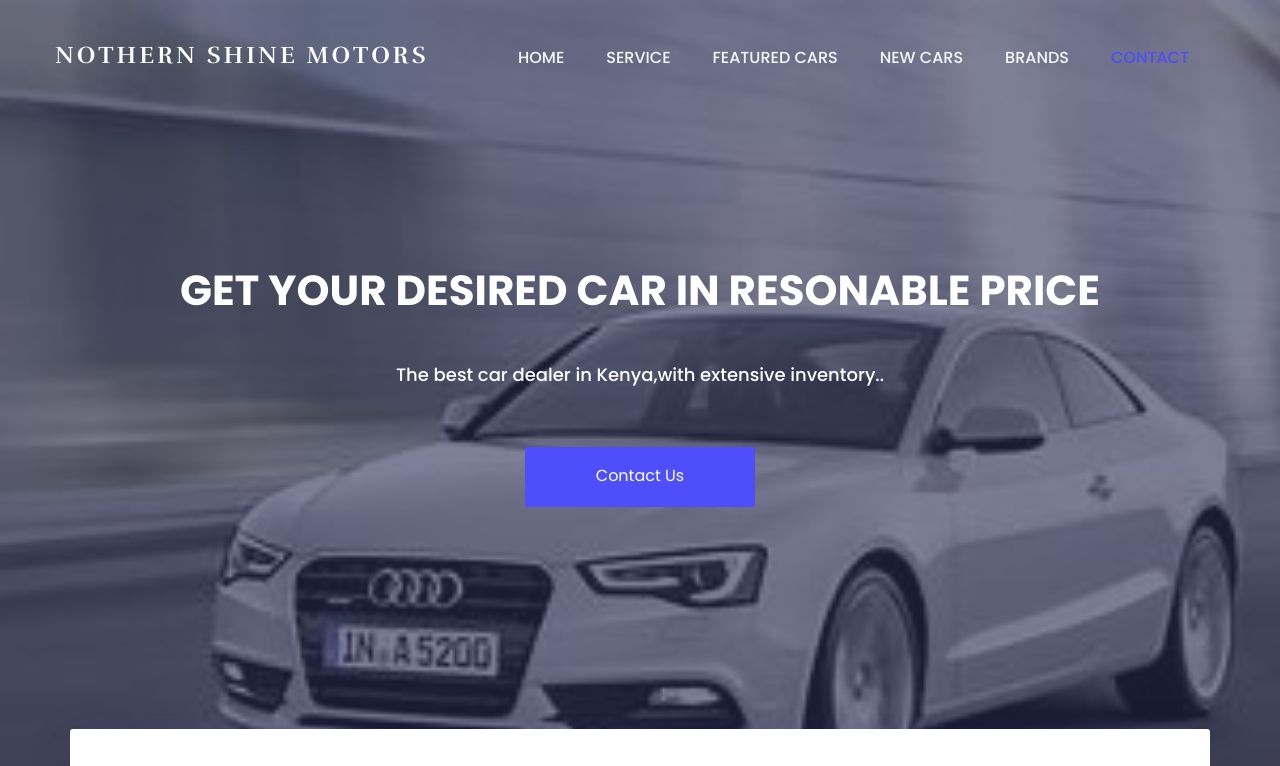
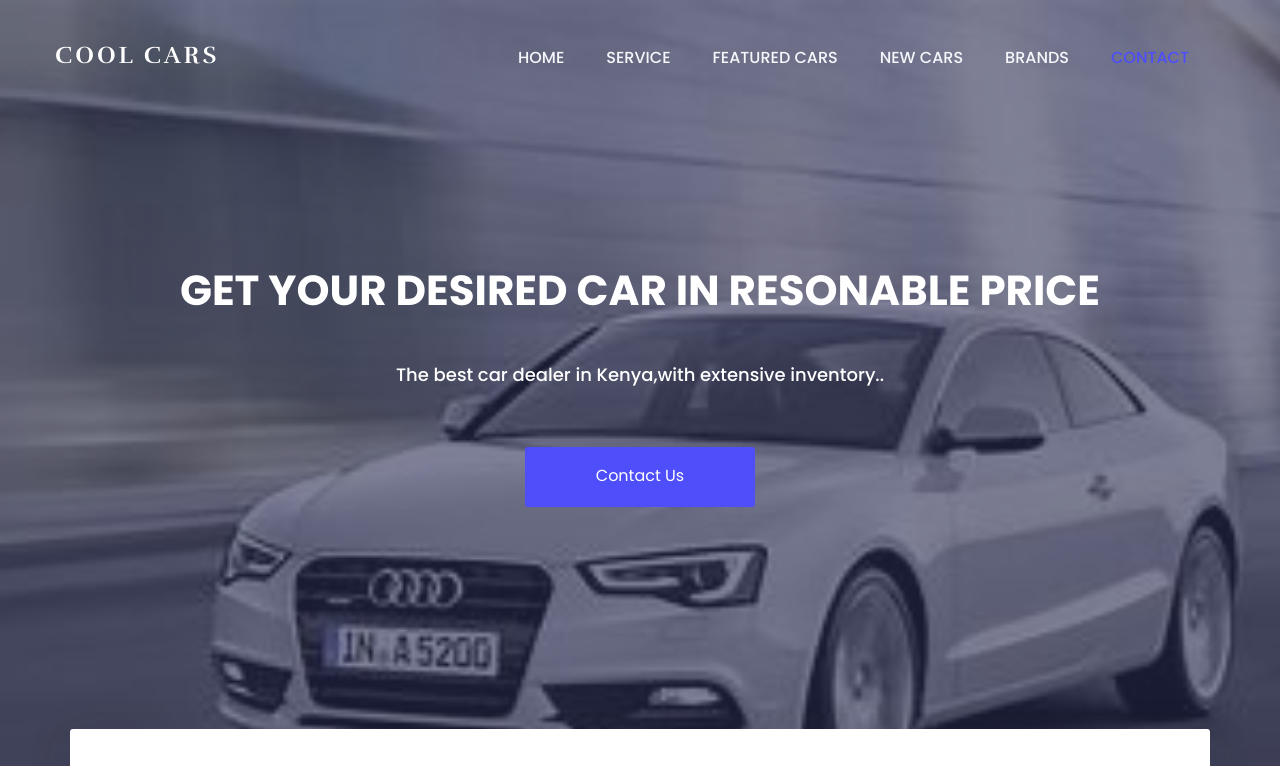
Before and after one commit to Royweru/cars-dealership, a plain HTML site: page index.html in a window 1280 px wide. Shown: the top 766 px of the page. Drawn offline with nearby package versions, Linux system fonts and the light colour scheme.

Commit message:
modified:   index.html

```diff
--- a/index.html
+++ b/index.html
@@ -78,7 +78,7 @@
 				                <button type="button" class="navbar-toggle" data-toggle="collapse" data-target="#navbar-menu">
 				                    <i class="fa fa-bars"></i>
 				                </button>
-				                <a class="navbar-brand" href="index.html">Nothern shine Motors<span></span></a>
+				                <a class="navbar-brand" href="index.html">Cool cars<span></span></a>
 
 				            </div><!--/.navbar-header-->
 				            <!-- End Header Navigation -->
```
